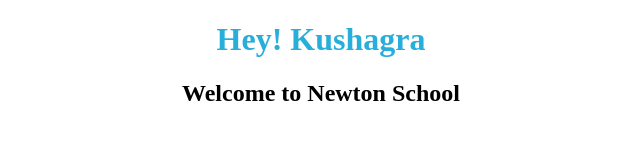
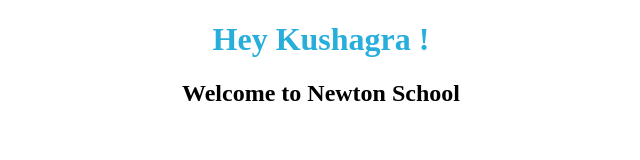
Before and after one commit to kush002/Greetings-with-Props, a React app: page / in a window 1280 px wide. Shown: the top 160 px of the page, without its empty margins (319-959 px from the left). Built offline with nearby package versions, Linux system fonts and the light colour scheme.

Commit message:
Add files via upload

```diff
--- a/src/components/Welcome.js
+++ b/src/components/Welcome.js
@@ -7,7 +7,7 @@
 
     return(
         <div>
-            <h1>Hey! {name}</h1>
+            <h1>Hey {name} !</h1>
             <h2>Welcome to Newton School</h2>
         </div>
     )
```
